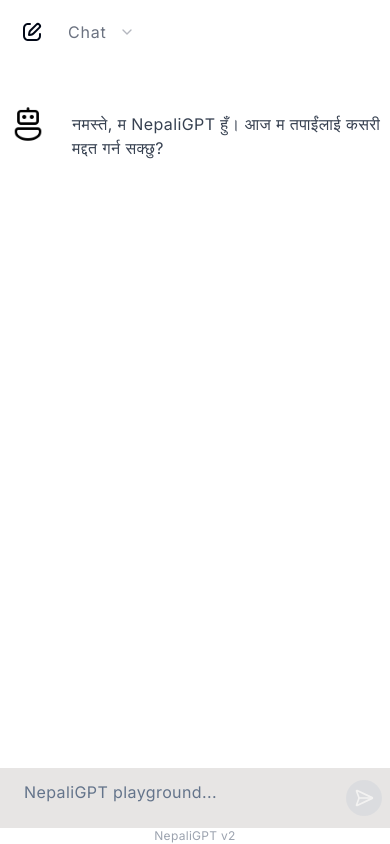
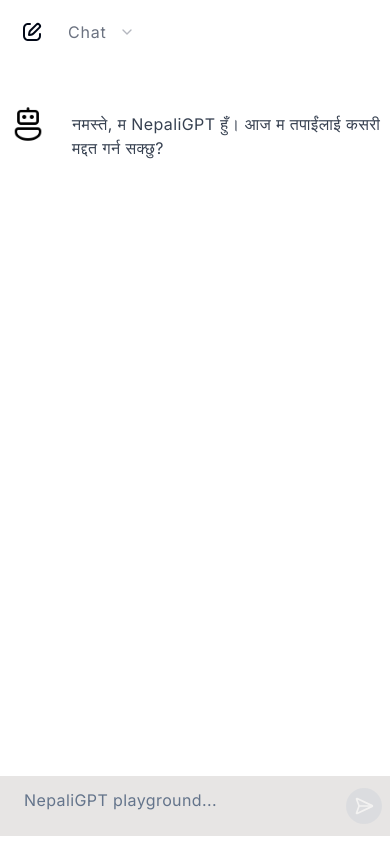
Before and after one commit to Rajeeb321123/Ai-Chat-demo, a Next.js app: page / in a window 390 px wide. Built offline with nearby package versions, Linux system fonts and the light colour scheme.

Commit message:
transition

```diff
--- a/src/app/layout.tsx
+++ b/src/app/layout.tsx
@@ -26,7 +26,7 @@
       <body className={inter.className}>
         <ParticlesCanvas />
         {children}
-        <div className="fixed bottom-0 left-0 right-0 text-gray-400 text-xs tracking-wide mx-auto text-center">
+        <div className="md:block hidden fixed bottom-0 left-0 right-0 text-gray-400 text-xs tracking-wide mx-auto text-center">
           NepaliGPT v2
         </div>
       </body>
--- a/src/app/page.tsx
+++ b/src/app/page.tsx
@@ -289,7 +289,7 @@
 
 
 
-                <form onSubmit={onSubmit} className='absolute w-full max-w-3xl mx-auto bottom-2 left-0 right-0 mb-2'>
+                <form onSubmit={onSubmit} className='absolute w-full max-w-3xl mx-auto md:bottom-2 bottom-0 left-0 right-0 mb-2'>
 
                   <AutosizeTextarea
                     className={cn(
```
